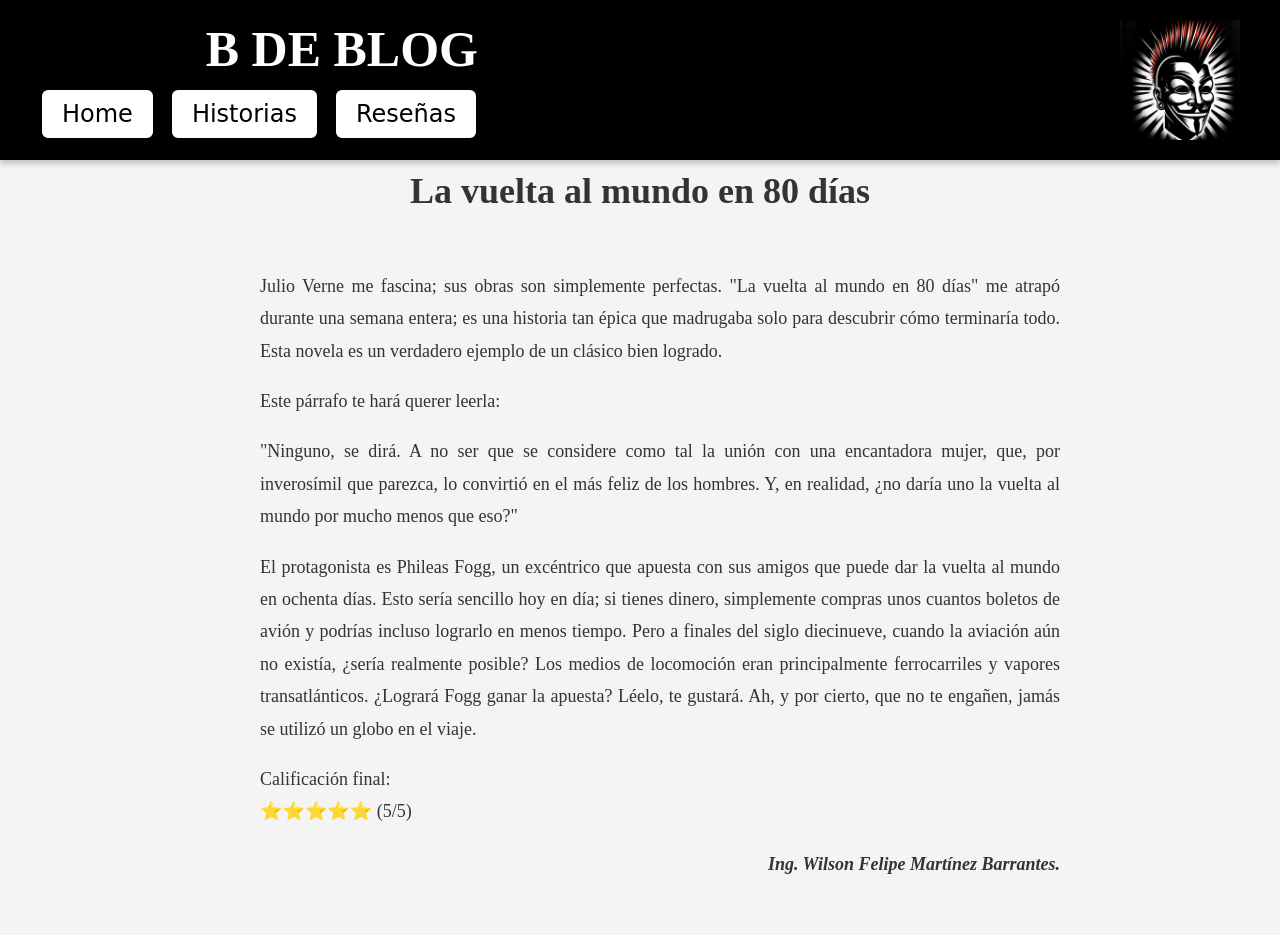
After one commit to WMARBAR/myPage_WFM, a Flask app: page /rese_Vuelta80dias_Verne in a window 1280 px wide. The commit adds this page. Shown: the top 935 px of the page. Run offline with Flask 3, Linux system fonts and the light colour scheme; some web fonts are replaced.

Commit message:
reseña vuelta al mundo en 80 dias

```diff
--- a/app.py
+++ b/app.py
@@ -46,6 +46,10 @@ def rese_trilogiaCosmica_Lewis():
 def rese_ElMonje_Sharma():
     return render_template('rese_ElMonje_Sharma.html')  # Archivo rese_ElMonje_Sharma
 
+@app.route('/rese_Vuelta80dias_Verne')
+def rese_Vuelta80dias_Verne():
+    return render_template('rese_Vuelta80dias_Verne.html')  # Archivo rese_Vuelta80dias_Verne
+
 if __name__ == '__main__':
     port = int(os.environ.get("PORT", 5000))  # Usa el puerto de Render o 5000 por defecto
     app.run(debug=True, host='0.0.0.0', port=port)  # Cambia host a '0.0.0.0'
--- a/templates/rese_ElMonje_Sharma.html
+++ b/templates/rese_ElMonje_Sharma.html
@@ -28,10 +28,10 @@
 
             <p>Si estás emprendiendo un camino hacia el desarrollo personal, "El monje que vendió su Ferrari" es una excelente opción para comenzar. Este libro explica de manera clara y sencilla los pasos a seguir para alcanzar la paz mental.</p>
             <p>Narra las enseñanzas de un abogado que, teniéndolo todo materialmente, se sentía vacío por dentro. Decidió venderlo todo y viajar a la India, donde su travesía lo llevó a adquirir el conocimiento más esclarecedor. A pesar de ser un libro breve, es profundamente sustancioso. Poniendo en práctica aunque sea una de las siete virtudes que expone, tu vida adquirirá un matiz diferente, más luminoso.</p>
-            <p>Además de las siete virtudes que expone, el libro está salpicado de hermosas citas que por sí solas pueden transformar nuestra perspectiva.</p>
+            <p>El libro También está salpicado de hermosas citas.</p>
             <p>"No hay errores en la vida, solo lecciones", "Incluso el dolor puede ser buen maestro", "Cada flecha en la diana es el resultado de cien flechas erradas"...</p>
             <p>Léelo. Date ese regalo.</p>
-            <p>Calificación final<br>
+            <p>Calificación final:<br>
             ⭐⭐⭐⭐⭐ (5/5)</p>
             <p class="story-author">Ing. Wilson Felipe Martínez Barrantes.</p>
 
--- /dev/null
+++ b/templates/rese_Vuelta80dias_Verne.html
@@ -0,0 +1,45 @@
+<!DOCTYPE html>
+<html lang="es">
+<head>
+    <meta charset="UTF-8">
+    <meta name="viewport" content="width=device-width, initial-scale=1.0">
+    <title>La vuelta al mundo en 80 días</title>
+    <link rel="icon" type="image/x-icon" href="{{ url_for('static', filename='guyfox.ico') }}">
+    <link rel="stylesheet" href="{{ url_for('static', filename='styles.css') }}" media="screen and (min-width: 768px)">
+    <link rel="stylesheet" href="{{ url_for('static', filename='styles-media.css') }}" media="screen and (max-width: 767px)">
+</head>
+<body>
+    <!-- Banner con menú integrado -->
+    <header class="banner">
+        <div class="banner-content">
+            <h1 class="banner-title">B DE BLOG</h1>
+            <nav class="banner-menu">
+                <button class="menu-button" onclick="location.href='/'">Home</button>
+                <button class="menu-button" onclick="location.href='/historias'">Historias</button>
+                <button class="menu-button" onclick="location.href='/resenas'">Reseñas</button>
+            </nav>
+        </div>
+        <img src="{{ url_for('static', filename='guyfox.webp') }}" alt="Blog Logo" class="banner-image">
+    </header>
+
+    <div class="container">
+        <h2 class="story-title">La vuelta al mundo en 80 días</h2>
+        <div class="story-text">
+
+            <p>Julio Verne me fascina; sus obras son simplemente perfectas. "La vuelta al mundo en 80 días" me atrapó durante una semana entera; es una historia tan épica que madrugaba solo para descubrir cómo terminaría todo. Esta novela es un verdadero ejemplo de un clásico bien logrado.</p>
+            <p>Este párrafo te hará querer leerla:</p>
+            <p>"Ninguno, se dirá. A no ser que se considere como tal la unión con una encantadora mujer, que, por inverosímil que parezca, lo convirtió en el más feliz de los hombres. Y, en realidad, ¿no daría uno la vuelta al mundo por mucho menos que eso?"</p>
+            <p>El protagonista es Phileas Fogg, un excéntrico que apuesta con sus amigos que puede dar la vuelta al mundo en ochenta días. Esto sería sencillo hoy en día; si tienes dinero, simplemente compras unos cuantos boletos de avión y podrías incluso lograrlo en menos tiempo. Pero a finales del siglo diecinueve, cuando la aviación aún no existía, ¿sería realmente posible? Los medios de locomoción eran principalmente ferrocarriles y vapores transatlánticos. ¿Logrará Fogg ganar la apuesta? Léelo, te gustará. Ah, y por cierto, que no te engañen, jamás se utilizó un globo en el viaje.</p>
+
+            <p>Calificación final:<br>
+            ⭐⭐⭐⭐⭐ (5/5)</p>
+            <p class="story-author">Ing. Wilson Felipe Martínez Barrantes.</p>
+
+        </div>
+
+        <div class="image-container">
+            <img src="{{ url_for('static', filename='Vuelta80Dias.png') }}" alt="Vuelta80" class="story-image">
+        </div>
+    </div>
+</body>
+</html>
--- a/templates/rese_frankenstein_mary.html
+++ b/templates/rese_frankenstein_mary.html
@@ -31,7 +31,7 @@
             <p>Shelley nos confronta con las consecuencias éticas de la ciencia descontrolada y explora la compleja relación entre creador y criatura, cuestionando la esencia misma de la humanidad y la responsabilidad moral inherente al poder creador.</p>
             <p>Es como estar leyendo una versión bizarra del Génesis. Un clásico que no debe faltar en nuestras lecturas. Te lo super recomiendo.</p>
 
-            <p>Calificación final ⭐⭐⭐⭐⭐  (5/5)</p>
+            <p>Calificación final: ⭐⭐⭐⭐⭐  (5/5)</p>
             <p class="story-author">Ing. Wilson Felipe Martínez Barrantes.</p>
 
         </div>
--- a/templates/rese_trilogiaCosmica_Lewis.html
+++ b/templates/rese_trilogiaCosmica_Lewis.html
@@ -44,7 +44,7 @@
 
 
             <p>⭐⭐⭐⭐⭐ (5/5)</p>
-            <p class="story-author">Escrito por Ing. Wilson Felipe Martínez Barrantes.</p>
+            <p class="story-author">Ing. Wilson Felipe Martínez Barrantes.</p>
 
         </div>
 
--- a/templates/resenas.html
+++ b/templates/resenas.html
@@ -30,6 +30,7 @@
         <button class="menu-button" onclick="location.href='/rese_fwtbt_Heminghway'">Por quien doblan las campanas : Heminghway</button>
         <button class="menu-button" onclick="location.href='/rese_trilogiaCosmica_Lewis'">La trilogía cosmica : C.S. Lewis</button>
         <button class="menu-button" onclick="location.href='/rese_ElMonje_Sharma'">El monje que vendió su ferrari : Robin Sharma</button>
+        <button class="menu-button" onclick="location.href='/rese_Vuelta80dias_Verne'">La vuelta al mundo en 80 días : Julio Verne</button>
     </div>
 
     <div class="container">
```
Also changed, not shown: 1 other file.
